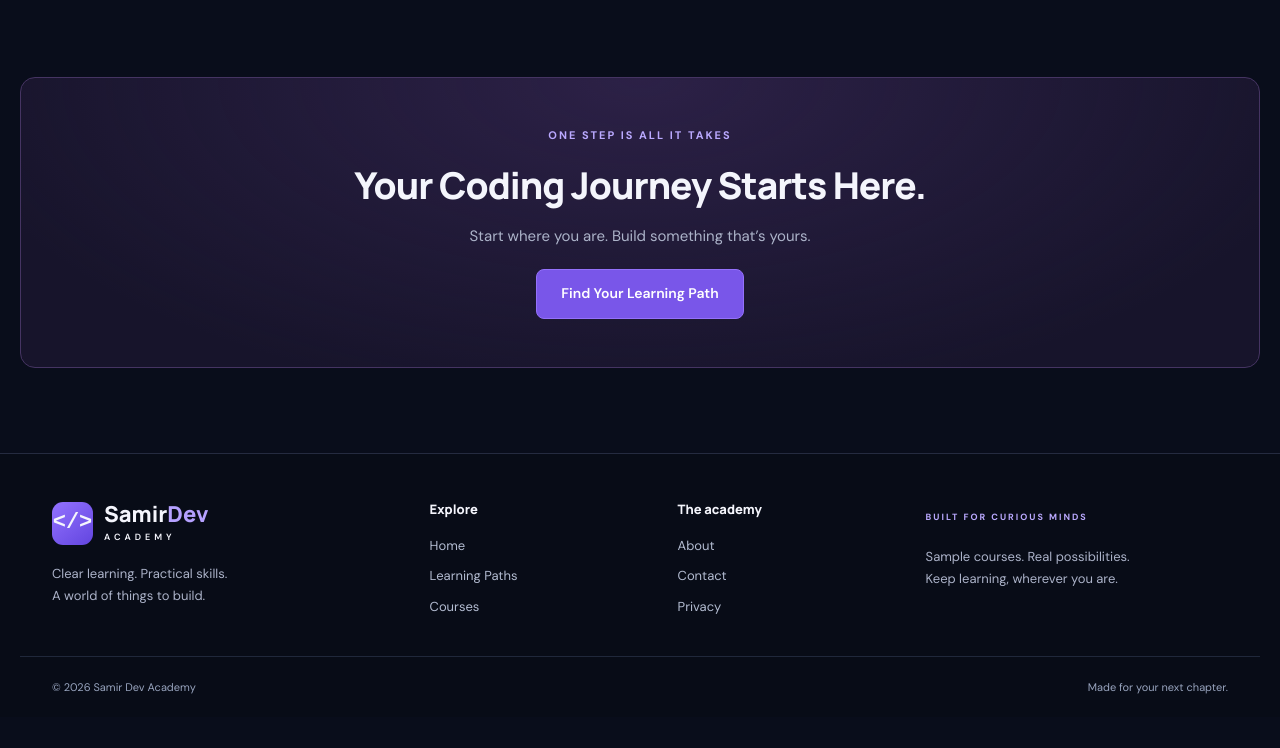
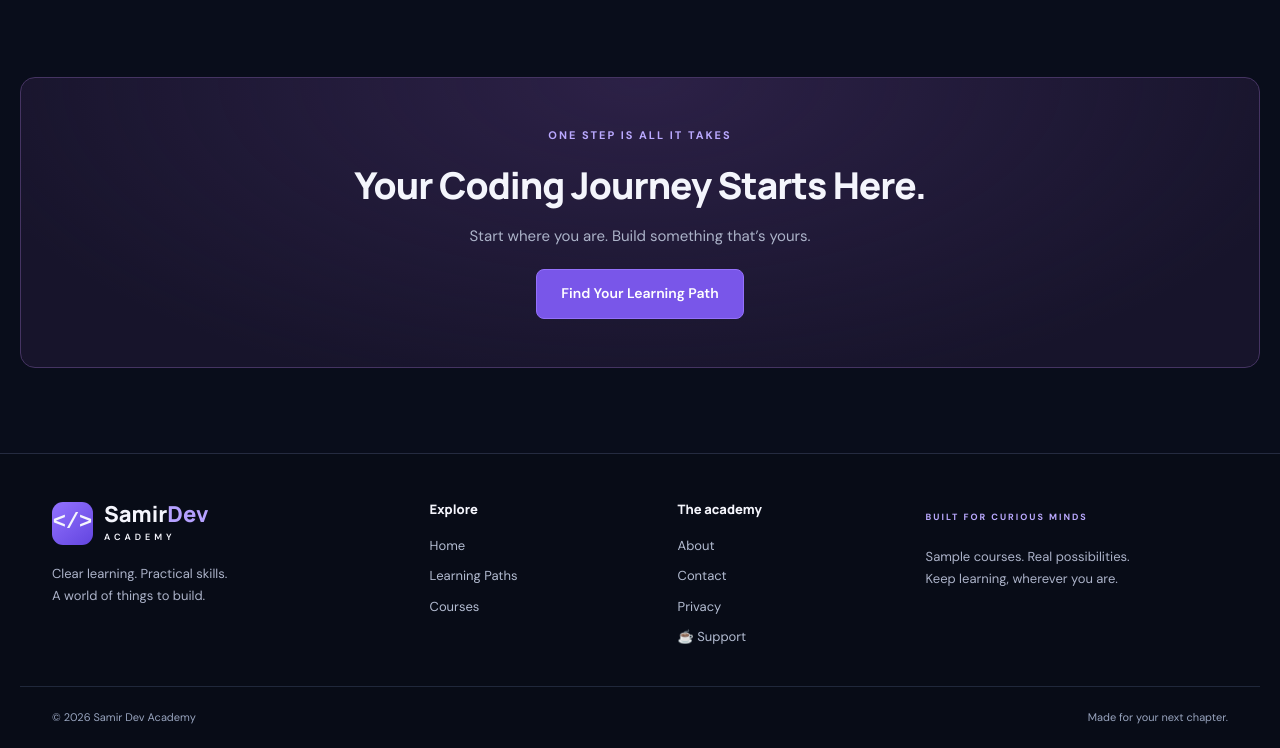
Before and after one commit to ramdanesamir007-lang/samir-dev-academy, a plain HTML site: page index.html in a window 1280 px wide. Shown: the part 4057-4805 px from the top of the page. Before the commit the page ends 4774 px from the top, so only its background shows below. Drawn offline with Linux system fonts and the light colour scheme.

Commit message:
Add PayPal support link in footer

```diff
--- a/index.html
+++ b/index.html
@@ -12,4 +12,4 @@
 <section class="section wrap" id="about"><div class="about-panel"><div><div class="eyebrow">HELLO, FUTURE BUILDER.</div><h2>Programming is a skill.<br>Let’s make it approachable.</h2></div><div><p>Samir Dev Academy is built around a simple idea: learning to code feels more manageable when every step has a purpose.</p><p>Our approach brings clear explanations, practical exercises, and project ideas together. Start small, ask questions, and give yourself room to learn by doing.</p><a class="text-link" href="#paths">Explore the learning approach</a></div></div></section>
 <section class="section wrap faq-section"><div><div class="eyebrow">A LITTLE CLARITY</div><h2>Good questions.<br>Clear answers.</h2><p>Getting started shouldn’t be the hard part.</p><a class="text-link" href="?page=contact">Visit the contact page</a></div><div class="faq"><details><summary>Do I need any programming experience?</summary><p>No. Programming Foundations starts with the basics. You only need a computer, a web browser, and time to practice. Other paths list their prerequisites so you can choose a suitable starting point.</p></details><details><summary>Which learning path should I choose?</summary><p>Start with Programming Foundations if you are new to coding. Choose Front-End Development for websites and interfaces, Back-End Development for data and APIs, or Full-Stack Development to connect both sides.</p></details><details><summary>How should I follow the lessons?</summary><p>Work through modules in order, run each example, and complete the exercise before moving on. Change the examples to check your understanding. The current site includes sample curricula and one introductory lesson per course.</p></details><details><summary>Can I enroll in a course now?</summary><p>This is a demo academy. You can explore every course outline and try a sample lesson without an account. Full enrollment, payments, saved progress, and complete lessons are not available yet.</p></details></div></section>
 <section class="final-cta wrap"><span class="eyebrow">ONE STEP IS ALL IT TAKES</span><h2>Your Coding Journey Starts Here.</h2><p>Start where you are. Build something that’s yours.</p><a class="button" href="#paths">Find Your Learning Path</a></section>
-</main><footer><div class="wrap footer-top"><div><a class="brand" href="./"><span class="brandmark">&lt;/&gt;</span><span>Samir<span class="branddev">Dev</span><small>ACADEMY</small></span></a><p>Clear learning. Practical skills.<br>A world of things to build.</p></div><div><h3>Explore</h3><a href="./">Home</a><a href="./#paths">Learning Paths</a><a href="./#courses">Courses</a></div><div><h3>The academy</h3><a href="./#about">About</a><a href="?page=contact">Contact</a><a href="?page=privacy">Privacy</a></div><div class="footer-note"><span class="eyebrow">BUILT FOR CURIOUS MINDS</span><p>Sample courses. Real possibilities.<br>Keep learning, wherever you are.</p></div></div><div class="wrap footer-bottom"><span>© 2026 Samir Dev Academy</span><span>Made for your next chapter.</span></div></footer><script src="app.js"></script></body></html>
+</main><footer><div class="wrap footer-top"><div><a class="brand" href="./"><span class="brandmark">&lt;/&gt;</span><span>Samir<span class="branddev">Dev</span><small>ACADEMY</small></span></a><p>Clear learning. Practical skills.<br>A world of things to build.</p></div><div><h3>Explore</h3><a href="./">Home</a><a href="./#paths">Learning Paths</a><a href="./#courses">Courses</a></div><div><h3>The academy</h3><a href="./#about">About</a><a href="?page=contact">Contact</a><a href="?page=privacy">Privacy</a><a href="https://www.paypal.com/cgi-bin/webscr?cmd=_donations&business=ramdanesamir007%40gmail.com&currency_code=USD" target="_blank" rel="noopener noreferrer">☕ Support</a></div><div class="footer-note"><span class="eyebrow">BUILT FOR CURIOUS MINDS</span><p>Sample courses. Real possibilities.<br>Keep learning, wherever you are.</p></div></div><div class="wrap footer-bottom"><span>© 2026 Samir Dev Academy</span><span>Made for your next chapter.</span></div></footer><script src="app.js"></script></body></html>
```
